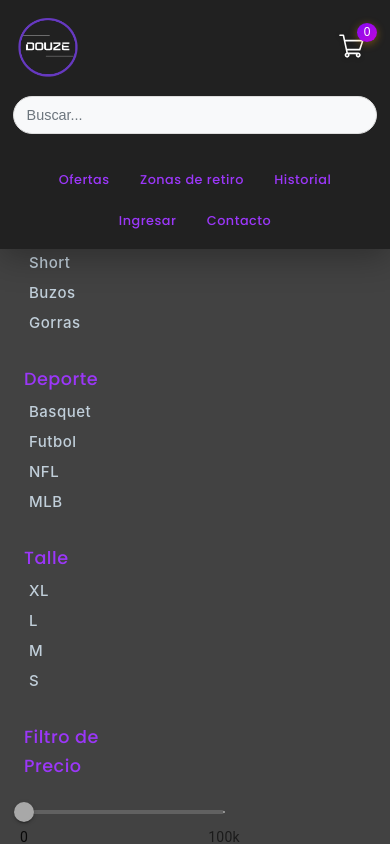
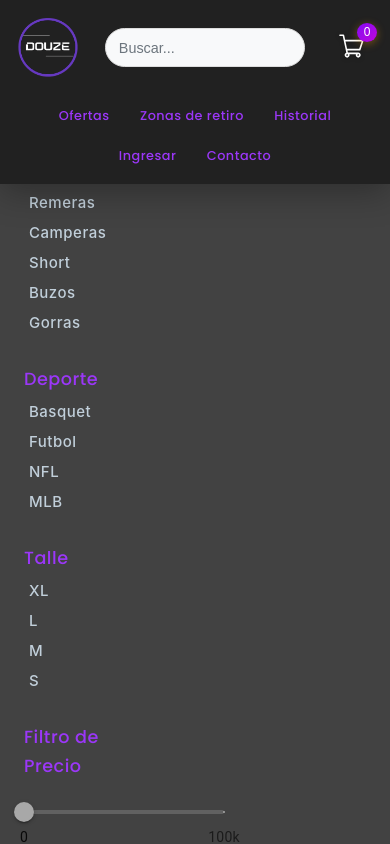
Before and after one commit to MauEscalante/douzeFrontend, a React (Create React App) app: page / in a window 390 px wide. Shown: the top 844 px of the page. Built offline with nearby package versions, Linux system fonts and the light colour scheme.

Commit message:
ajuste de responsive

```diff
--- a/src/Style/navbar.css
+++ b/src/Style/navbar.css
@@ -296,7 +296,7 @@ body {
         min-height: fit-content;
     }
 
-    /* Primera fila: Logo a la izquierda, carrito a la derecha, a la misma altura */
+    /* Primera fila: Logo a la izquierda, Search en el medio, carrito a la derecha */
     .navbar-top-row {
         display: flex;
         align-items: center;
@@ -304,7 +304,8 @@ body {
         justify-content: space-between;
         margin-bottom: 1rem;
         position: relative;
-        flex-wrap: nowrap; /* Mantener logo y carrito en la misma línea */
+        flex-wrap: nowrap;
+        gap: 1rem; /* Espacio entre elementos */
     }
 
     .navbar-top-row .navbar-brand {
@@ -322,31 +323,32 @@ body {
         margin-left: 0;
     }
 
-    /* Carrito posicionado arriba a la derecha, a la misma altura del logo */
+    /* Search en el medio con flex-grow para ocupar el espacio disponible */
+    .search-container {
+        order: 2;
+        flex: 1;
+        margin: 0;
+        display: flex;
+        justify-content: center;
+        align-items: center;
+        min-width: 0; /* Permite que se comprima si es necesario */
+    }
+
+    .search-container > * {
+        width: 100%;
+        max-width: 300px; /* Reducir el max-width para que quepa mejor */
+    }
+
+    /* Carrito a la derecha */
     .cart-container {
         position: static;
         right: auto;
         top: auto;
         transform: none;
-        order: 2;
+        order: 3;
         flex: 0 0 auto;
         display: flex;
         align-items: center;
-    }
-
-    /* El search toma toda la fila siguiente */
-    .search-container {
-        width: 100%;
-        margin: 1rem 0;
-        order: 3;
-        flex: 1 1 100%;
-        /* Crear nueva fila para el search */
-        flex-basis: 100%;
-    }
-
-    /* Reorganizar la estructura para que search esté en su propia fila */
-    .navbar-top-row {
-        flex-wrap: wrap;
     }
 
     /* Ajustar la fila inferior de botones */
@@ -375,6 +377,7 @@ body {
     }
 }
 
+
 @media screen and (max-width: 600px) {
     /* Para pantallas muy pequeñas, ajustar más el espaciado */
     .navbar {
@@ -383,10 +386,11 @@ body {
 
     .navbar-top-row {
         margin-bottom: 0.8rem;
+        gap: 0.5rem; /* Reducir gap en pantallas pequeñas */
     }
 
-    .search-container {
-        margin: 0.8rem 0;
+    .search-container > * {
+        max-width: 200px; /* Reducir aún más para pantallas pequeñas */
     }
 
     .login-button,
```
